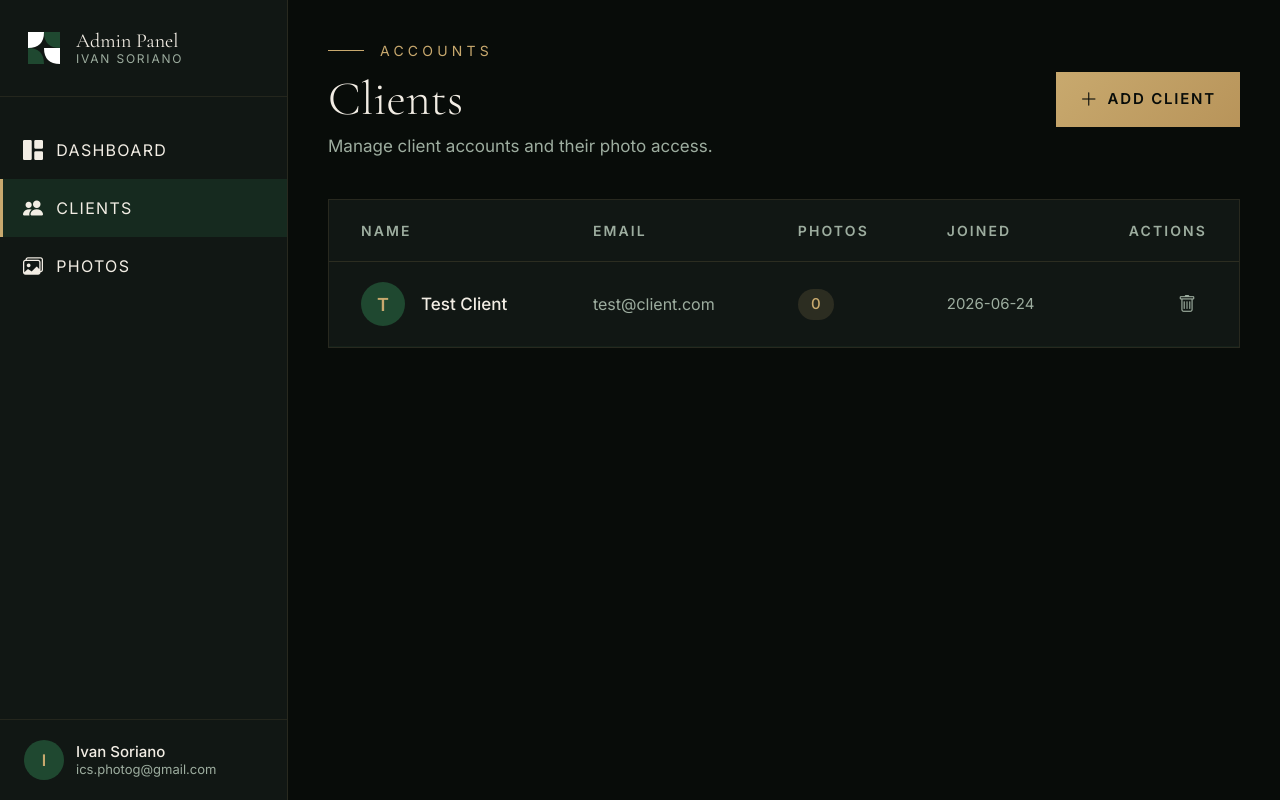
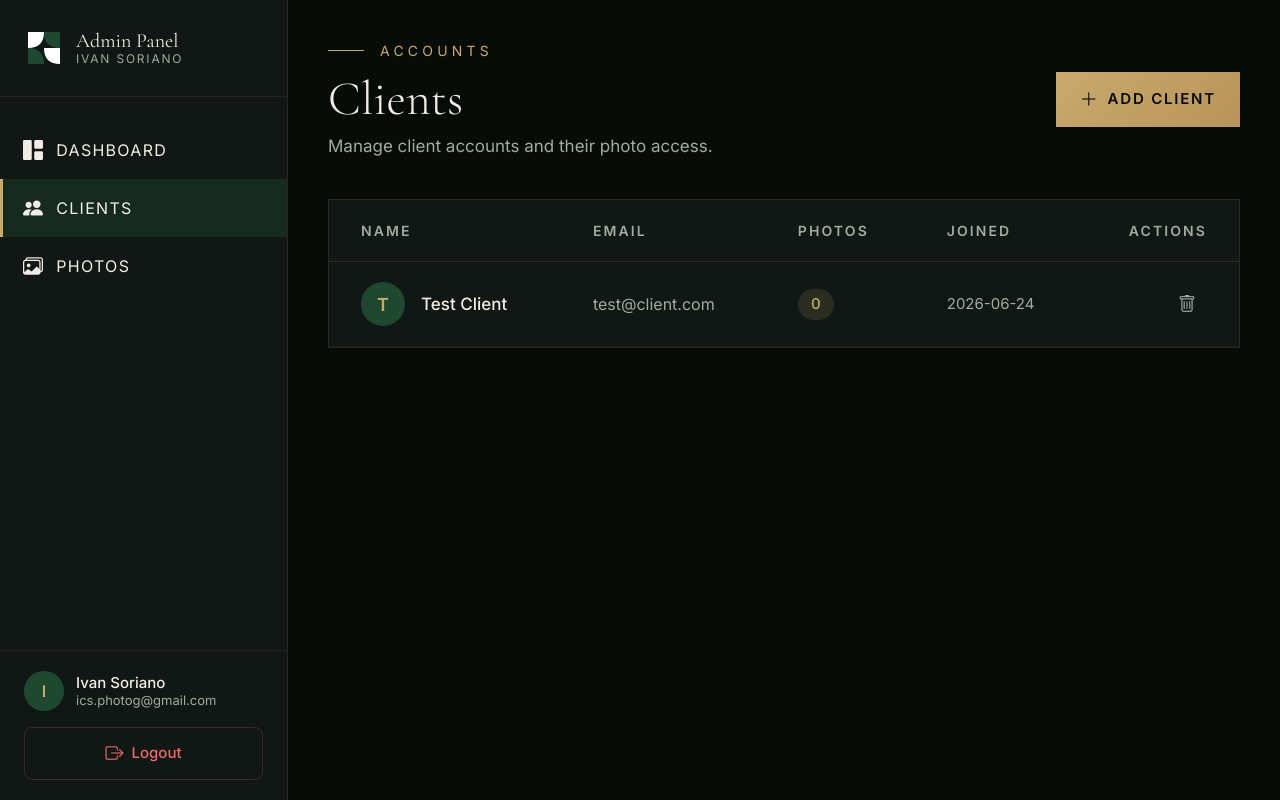
Before and after one commit to gagokakase/ivansorianophotography, a Flask app: page /admin/clients in a window 1280 px wide. Run offline with Flask 3, Linux system fonts and the light colour scheme; a user stored in the database is signed in; some libraries are stand-ins or nearby versions.

Commit message:
Add logout button to admin sidebar with red styling and icon

```diff
--- a/flask_app/templates/admin/base.html
+++ b/flask_app/templates/admin/base.html
@@ -146,7 +146,7 @@
 
       <!-- User info -->
       <div class="px-6 py-5" style="border-top: 1px solid rgba(200,169,110,0.1);">
-        <div class="flex items-center gap-3">
+        <div class="flex items-center gap-3 mb-4">
           <div class="w-10 h-10 rounded-full flex items-center justify-center" style="background-color: var(--isp-green); color: var(--isp-gold); font-size: 16px; font-weight: 600;">
             {{ current_user.name[0] if current_user.name else 'A' }}
           </div>
@@ -155,6 +155,9 @@
             <span style="color: var(--isp-text-muted); font-size: 13px;">{{ current_user.email }}</span>
           </div>
         </div>
+        <a href="/logout" class="flex items-center justify-center gap-2 w-full py-3 rounded-lg transition-all hover:bg-red-900/30" style="color: #ef6b6b; font-size: 15px; font-weight: 500; border: 1px solid rgba(239,107,107,0.2);">
+          <i class="bi bi-box-arrow-right" style="font-size: 18px;"></i> Logout
+        </a>
       </div>
     </aside>
 
```
